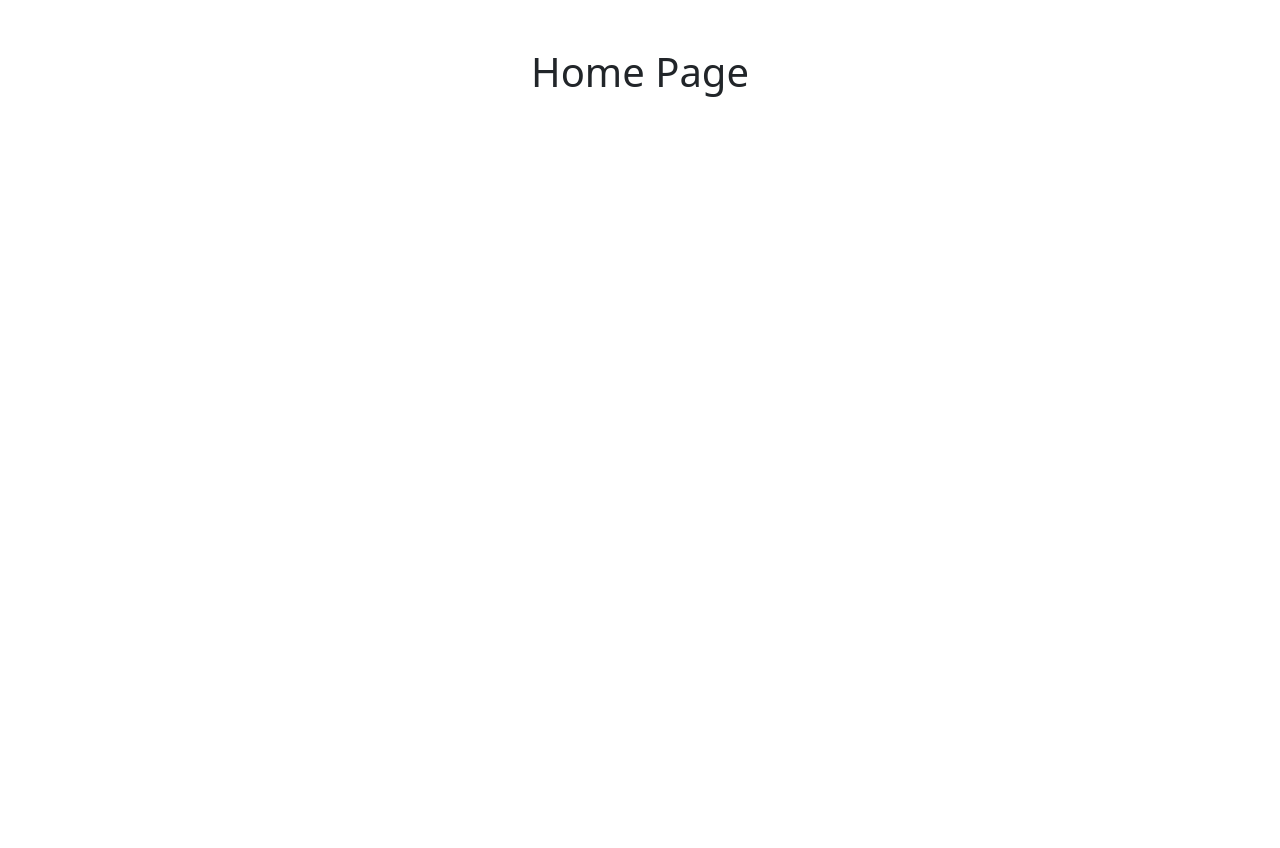
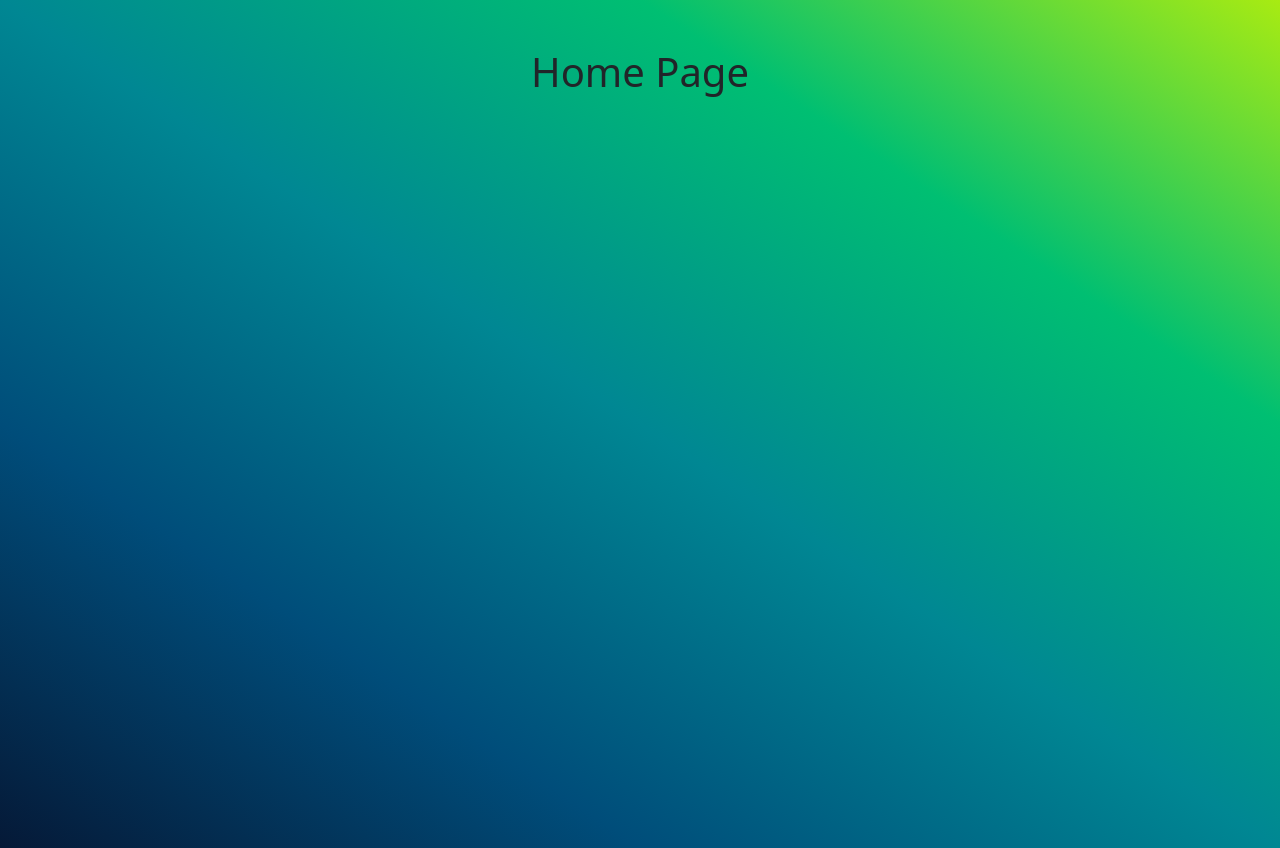
Before and after one commit to jhonnar-rodriguez/memory-game, a React (Vite) app: page / in a window 1280 px wide. Before the commit the page ends 800 px from the top, so only its background shows below. Built offline with nearby package versions, Linux system fonts and the light colour scheme.

Commit message:
feat(styles): adding a background to the application

```diff
--- a/src/App.css
+++ b/src/App.css
@@ -3,7 +3,10 @@
 }
 
 body {
+  background-image: linear-gradient(to right top, #051937, #004d7a, #008793, #00bf72, #a8eb12);
+  background-size: cover;
   font-family: var(--font-family);
+  height: 100vh;
 }
 
 h1 {
```
